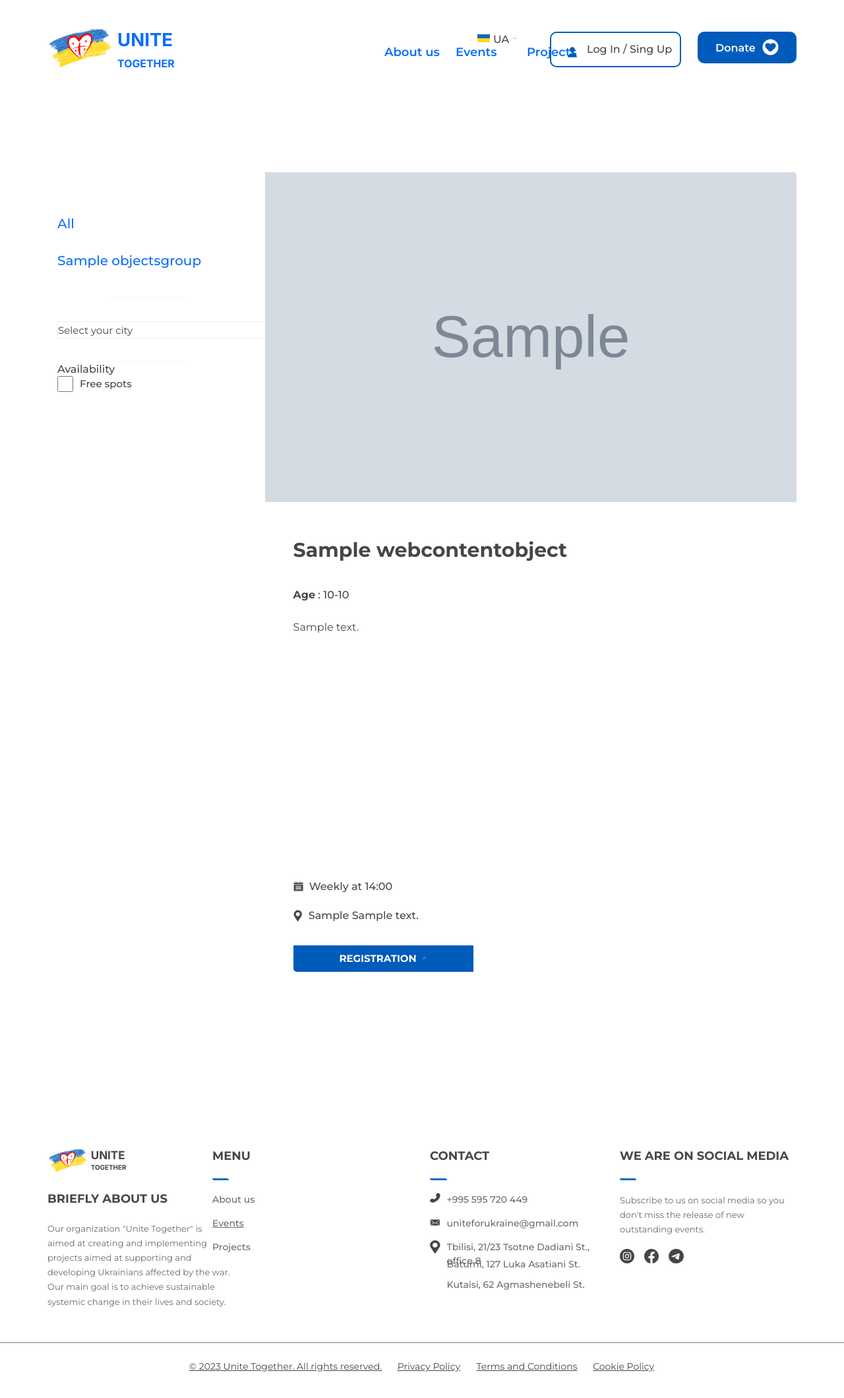
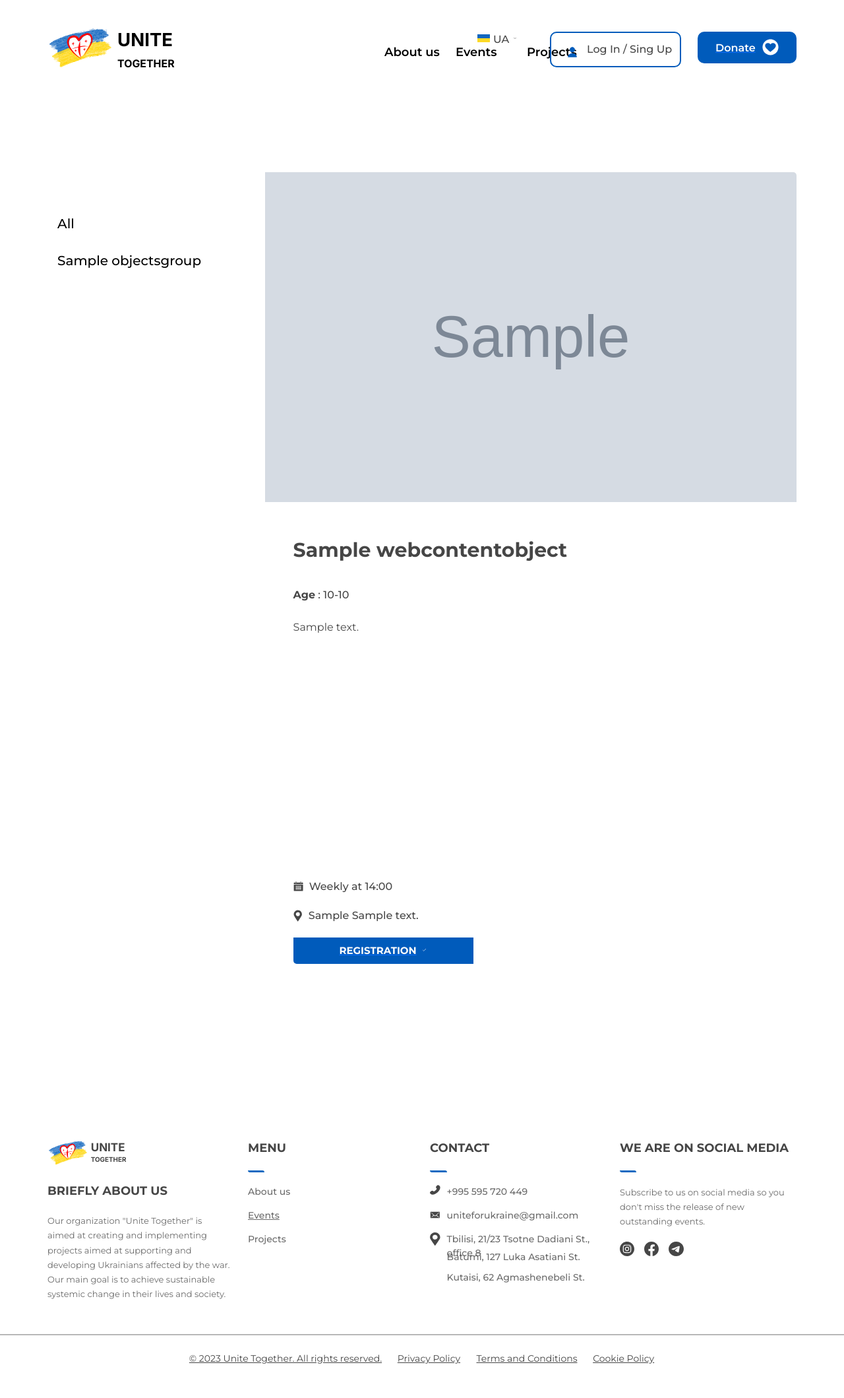
Before and after one commit to IvanBondarenkoIT/unite_together_django_website, a Django app: a page that uses templates/events/event_detail.html in a window 1280 px wide. Shown: the whole page at 66% size. After the commit the page ends 2067 px from the top, so only its background shows below. Run offline with Django 5.2, Linux system fonts and the light colour scheme; tables that the repository leaves empty hold one stand-in row (values such as "Sample post"); grey boxes marked "Sample" are stand-in pictures; parts of the project's set-up code (start-up, migrations or seed data) failed here and were passed over; some libraries are stand-ins or nearby versions.

Commit message:
added: fix bottom menu, links colors to black, link on jpg, login.html size fix

```diff
--- a/static/css/events/e-v-e-n-t-s.css
+++ b/static/css/events/e-v-e-n-t-s.css
@@ -97,6 +97,7 @@
   white-space: nowrap;
   z-index: 1;
   text-decoration: none; /* Remove underline */
+  color: var(--color-silver-200);
 }
 .about-us-wrapper {
   display: flex;
--- a/static/css/events/global.css
+++ b/static/css/events/global.css
@@ -1,3 +1,5 @@
+
+
 body {
   margin: 0;
   line-height: normal;
--- a/templates/accounts/login.html
+++ b/templates/accounts/login.html
@@ -2,7 +2,7 @@
 
 {% block content %}
 <!-- ========================= SECTION CONTENT ========================= -->
-<section class="product-container align-items-center" style="min-height:20vh">
+<section class="product-container align-items-center" style="min-height:60vh">
 
 
 <!-- ============================ COMPONENT LOGIN   ================================= -->
@@ -13,7 +13,7 @@
             Already verified? <a href="{% url 'login' %}">Login</a>
         </div>
     {% else %}
-        <div class="card mx-auto" style="max-width:520px; margin-top:80px;">
+        <div class="card mx-auto" style="max-width:700px; margin-top:10px;">
           <div class="card-body">
           <h4 class="card-title mb-4">Sign in</h4>
           {% include 'includes/alerts.html' %}
--- a/templates/events/event_detail.html
+++ b/templates/events/event_detail.html
@@ -9,63 +9,16 @@
 
   <body>
     <div class="events-detail" data-animate-on-scroll>
-
         <section class="sec-detail">
             <div class="bg-detail"></div>
             <div class="aside-box">
-
                 <div class="iterative-processor">
-
                     <div class="database-connection">
                         <div class="error-handler">
                             <a class="sport1" href="{% url 'events' %}">All</a>
                             {% for category in links %}
                                 <a class="sport1" href="{{ category.get_url }}">{{ category.name }}</a>
-
                             {% endfor %}
-                  <div class="variable-holder">
-
-                    <div class="function-caller">
-                      <img
-                        class="dec-line-1-icon"
-                        loading="lazy"
-                        alt=""
-                        src="{% static 'img/decline1.svg' %}"
-                      />
-                    </div>
-                    <div class="dropdown-city">
-                      <div class="list-processor">
-                        <div class="text-wrap">
-                          <div class="select-your-city">Select your city</div>
-                        </div>
-                      </div>
-                      <img
-                        class="keyboard-arrow-down"
-                        alt=""
-                        src="{% static 'img/keyboard-arrow-down.svg' %}"
-                      />
-                    </div>
-                    <div class="function-caller1">
-                      <img
-                        class="dec-line-2-icon"
-                        loading="lazy"
-                        alt=""
-                        src="{% static 'img/decline2.svg' %}"
-                      />
-                    </div>
-                  </div>
-                </div>
-              </div>
-            </div>
-            <div class="audio-processor">
-              <div class="availability">
-                <div class="availability1">Availability</div>
-                <div class="check-button1">
-                  <input class="icon-check1" type="checkbox" />
-
-                  <div class="event-dispatcher">
-                    <div class="vacant-seats1">Free spots</div>
-                  </div>
                         </div>
                     </div>
                 </div>
@@ -118,6 +71,7 @@
                                         />
                                     </div>
                                     <div class="weekly-at-1400">Weekly at 14:00</div>
+
                                 </div>
                                 <div class="frame-div">
                                         <div class="vector-wrapper">
@@ -132,9 +86,8 @@
                                             {{ single_event.city }} {{ single_event.address }}
                                         </div>
                                     </div>
-                </div>
                                     {% if single_event.is_active %}
-                    <button class="button-registration">
+                                        <a class="button-registration" href="{% url 'login' %}">
                                             <div class="registration">Registration</div>
                                             <div class="vector-container">
                                                 <img
@@ -143,7 +96,7 @@
                                                         src="{% static 'img/vector-1.svg' %}"
                                                 />
                                             </div>
-                    </button>
+                                        </a>
                                     {% else %}
                                         <button class="button-join">
                                             <div class="join-parent">
@@ -158,8 +111,13 @@
                                             </div>
                                         </button>
                                     {% endif %}
+
                             </div>
+
                         </div>
+
+                    </div>
+
                 </div>
             </div>
         </section>
--- a/templates/events/events_index.html
+++ b/templates/events/events_index.html
@@ -111,7 +111,9 @@
                     <div class="gyroscope">
                         <div class="magnetometer">
                             <button class="city1">
-                                <img class="icon" alt="" src="{{ object.image.url }}"/>
+                                <a href="{{ object.get_url }}">
+                                    <img class="icon" alt="" src="{{ object.image.url }}"/>
+                                </a>
 
                                 <div class="bg-enrollment"></div>
                                 <div class="facial-expression">
--- a/unite_together_django_website/static/css/events/e-v-e-n-t-s.css
+++ b/unite_together_django_website/static/css/events/e-v-e-n-t-s.css
@@ -62,6 +62,11 @@
   display: flex;
   align-items: flex-start;
   justify-content: flex-start;
+  color: black;
+}
+
+.logo-ut23:hover {
+  color: var(--color-cornflowerblue-100);
 }
 .group9 {
   flex-direction: column;
@@ -91,7 +96,13 @@
   white-space: nowrap;
   z-index: 1;
   text-decoration: none; /* Remove underline */
-}
+  color: black;
+}
+
+.about-us3:hover {
+  color: var(--color-cornflowerblue-100);
+}
+
 .about-us-wrapper {
   display: flex;
   flex-direction: column;
@@ -135,7 +146,12 @@
   min-width: 76px;
   z-index: 1;
   text-decoration: none; /* Remove underline */
-}
+  color:black;
+}
+.projects3:hover {
+  color: var(--color-cornflowerblue-100);
+}
+
 .projects-wrapper {
   flex-direction: column;
   justify-content: flex-start;
@@ -504,6 +520,10 @@
   font-weight: 500;
   z-index: 1;
   text-decoration: none; /* Remove underline */
+  color:black;
+}
+.sport1:hover {
+  color: var(--color-cornflowerblue-100);
 }
 .dec-line-1-icon {
   height: 1px;
@@ -2715,7 +2735,7 @@
 .logo-ut-footer-group {
   flex: 1;
   gap: var(--gap-7xl-6);
-  min-width: 199px;
+  min-width: 280px;
 }
 .menu2 {
   align-self: stretch;
```
Lines whose indentation alone changed are shown as unchanged.
